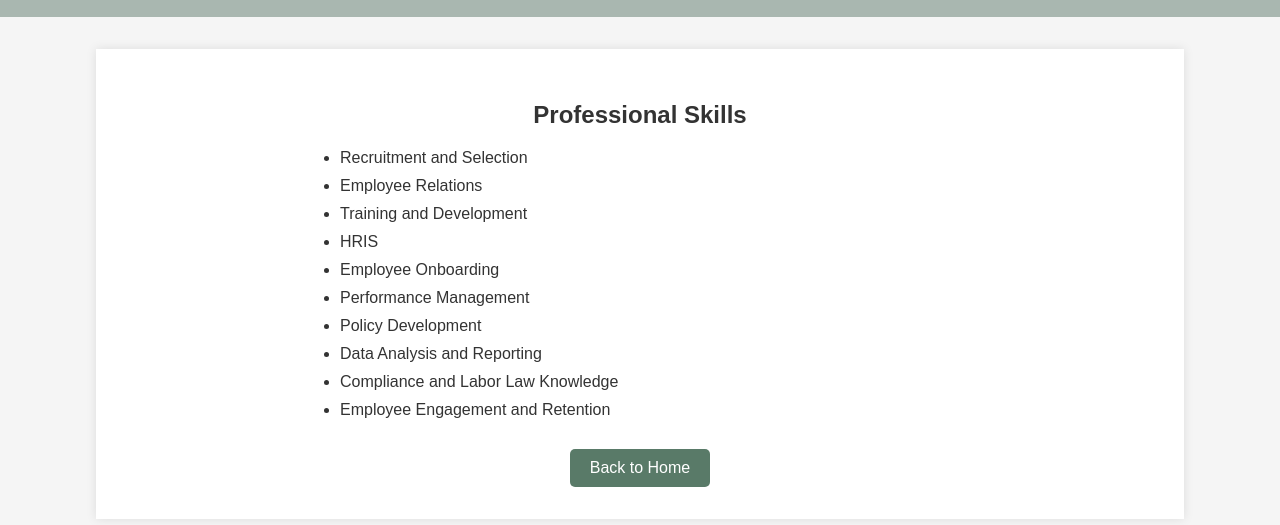
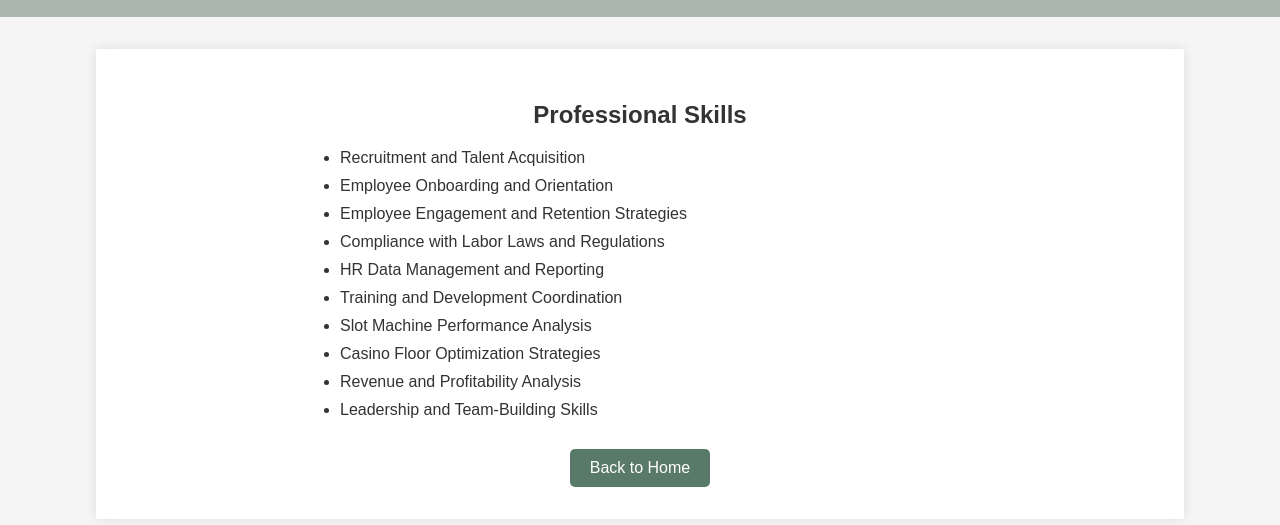
Before and after one commit to rgwilliamsii/AboutMe, a plain HTML site: page skills.html in a window 1280 px wide. Shown: the part 95-620 px from the top of the page. Drawn offline with Linux system fonts and the light colour scheme.

Commit message:
Update skills.html

```diff
--- a/skills.html
+++ b/skills.html
@@ -57,16 +57,16 @@
     <div class="container">
         <h2>Professional Skills</h2>
         <ul>
-            <li>Recruitment and Selection</li>
-            <li>Employee Relations</li>
-            <li>Training and Development</li>
-            <li>HRIS</li>
-            <li>Employee Onboarding</li>
-            <li>Performance Management</li>
-            <li>Policy Development</li>
-            <li>Data Analysis and Reporting</li>
-            <li>Compliance and Labor Law Knowledge</li>
-            <li>Employee Engagement and Retention</li>
+            <li>Recruitment and Talent Acquisition</li>
+            <li>Employee Onboarding and Orientation</li>
+            <li>Employee Engagement and Retention Strategies</li>
+            <li>Compliance with Labor Laws and Regulations</li>
+            <li>HR Data Management and Reporting</li>
+            <li>Training and Development Coordination</li>
+            <li>Slot Machine Performance Analysis</li>
+            <li>Casino Floor Optimization Strategies</li>
+            <li>Revenue and Profitability Analysis</li>
+            <li>Leadership and Team-Building Skills</li>
         </ul>
         <a href="index.html" class="back-button">Back to Home</a>
     </div>
```
